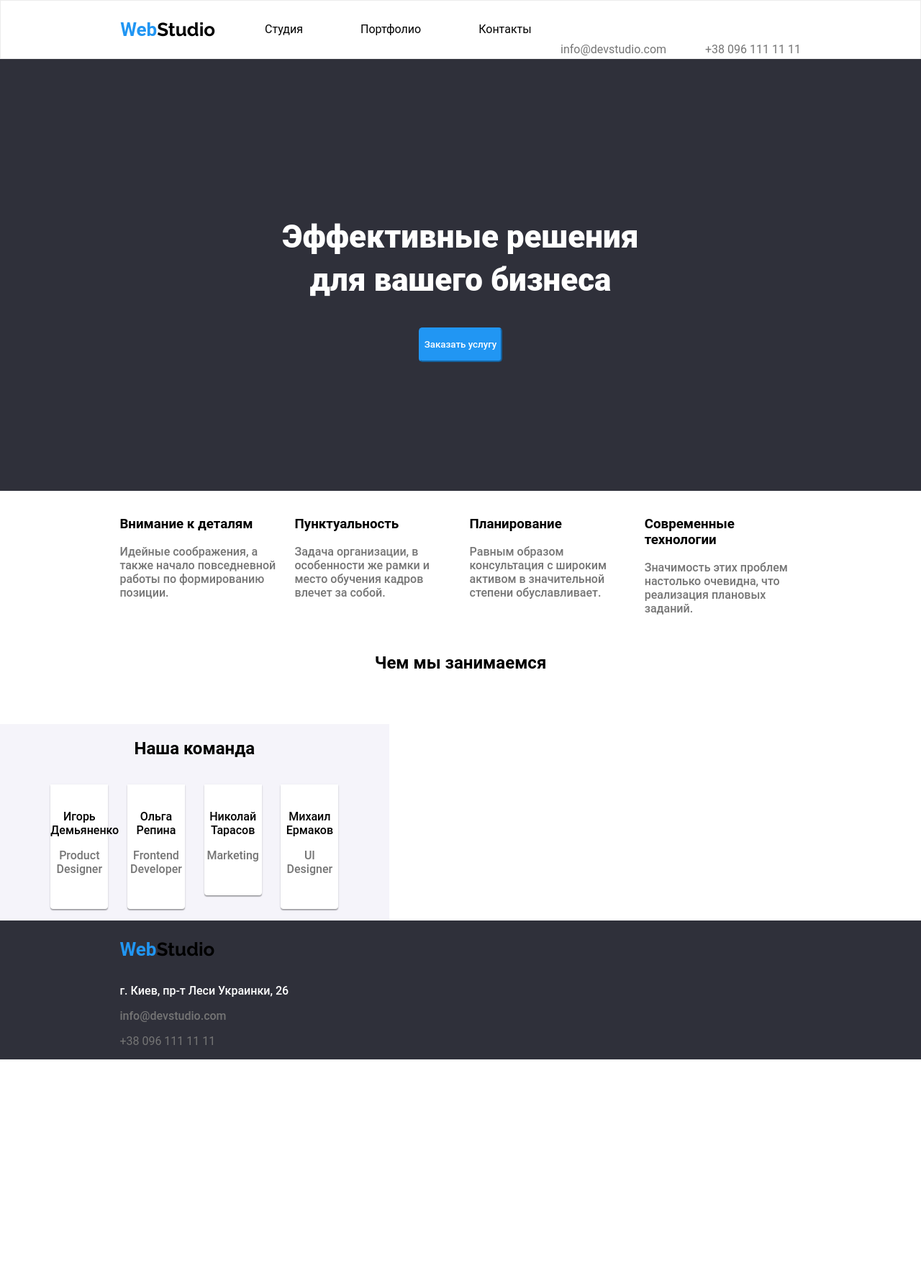
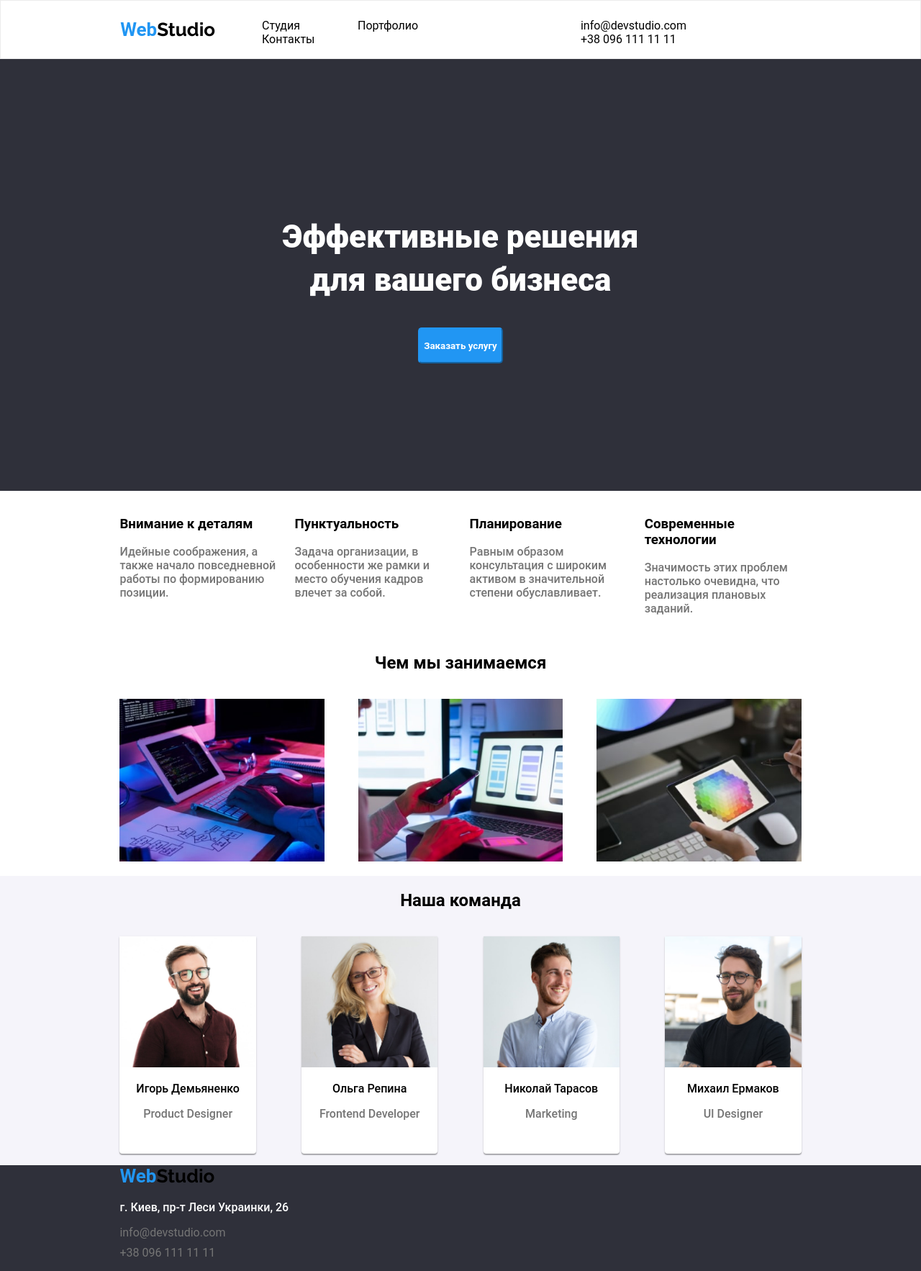
Before and after one commit to NikitaKh2/Homework, a plain HTML site: page homework 1/index.html in a window 1280 px wide. Shown: the whole page at 72% size. Before the commit the page ends 1472 px from the top, so only its background shows below. Drawn offline with Linux system fonts and the light colour scheme.

Commit message:
minor changes

```diff
--- a/homework 1/index.html
+++ b/homework 1/index.html
@@ -9,29 +9,29 @@
 </head>
 <body>
     <header>
-        <nav class="margin100">
+        <div class="margin100 nav">
             <a href="#" class="main"><p class="logo inline">
-                <span class="blue">Web</span>Studio
-            </p></a>
+                <span class="blue">Web</span>Studio</p></a>
+            <nav>
                 <ul class="list inline menu">
                     <li class="float margin-15"><a href="#">Студия</a></li>
                     <li class="float margin-15"><a href="#">Портфолио</a></li>
                     <li class="float margin-15"><a href="#">Контакты</a></li>
                 </ul>
-            <address class="inline float-r">
-                <ul>
+            </nav>
+            <ul class="inline menu contact">
                 <li class="list"><a href="login.html">info@devstudio.com</a></li>
                 <li class="list"><a href="+380961111111">+38 096 111 11 11</a></li>
             </ul>
-            </address>
-        </nav>
+        </div>
+
     </header>
     <main>
         <section class="order">
             <div class="take-an-order">
                 <div class="add">
                     <h1>Эффективные решения для вашего бизнеса</h1>
-                    <button><p>Заказать услугу</p></button>
+                    <button type="button">Заказать услугу</button>
                 </div>
             </div>
         </section>
@@ -58,9 +58,9 @@
         <section class="classes margin100">
             <h2>Чем мы занимаемся</h2>
             <ul class="flex-list w100">
-                <li class="float w33"><img src="images/whatWeDo.png" alt=""></li>
-                <li class="float w33"><img src="images/whatWeDo2.png" alt=""></li>
-                <li class="float w33"><img src="images/whatWeDo3.png" alt=""></li>
+                <li class="float w33"><img src="images/whatWeDo3.jpg" alt="Десктопные приложения" width="370"></li>
+                <li class="float w33"><img src="images/whatWeDo.jpg" alt="Мобильные приложения" width="370"></li>
+                <li class="float w33"><img src="images/whatWeDo2.jpg" alt="Дизайнерские решения" width="370"></li>
             </ul>
         </section>
         <section class="our-team margin100">
@@ -69,28 +69,28 @@
                 <ul class="flex-list w100">
                     <li class="float w20">
                         <div class="white">
-                            <img src="images/ourTeam.png" alt="" width="100%" height="auto">
+                            <img src="images/ourTeam.jpg" alt="Игорь Демьяненко" width="270">
                             <p>Игорь Демьяненко</p>
                             <p class="gray">Product Designer</p>
                         </div>
                     </li>
                     <li class="flex-float w20">
                         <div class="white">
-                            <img src="images/ourTeam2.png" alt="" width="100%" height="auto">
+                            <img src="images/ourTeam2.jpg" alt="Ольга Репина" width="270">
                             <p>Ольга Репина</p>
                             <p class="gray">Frontend Developer</p>
                         </div>
                     </li>
                     <li class="flex-float w20">
                         <div class="white">
-                            <img src="images/ourTeam3.png" alt="" width="100%" height="auto">
+                            <img src="images/ourTeam3.jpg" alt="Николай Тарасов" width="270">
                             <p>Николай Тарасов</p>
                             <p class="gray">Marketing</p>
                         </div>
                     </li>
                     <li class="flex-float w20">
                         <div class="white">
-                            <img src="images/ourTeam4.png" alt="" width="100%" height="auto">
+                            <img src="images/ourTeam4.jpg" alt="Михаил Ермаков" width="270">
                             <p>Михаил Ермаков</p>
                             <p class="gray">UI Designer</p>
                         </div>
@@ -100,18 +100,17 @@
         </section>
     </main>
     <footer>
-        <nav class="margin100">
+        <div class="margin100">
             <a href="#" class="main"><p class="logo">
-            <span class="blue">Web</span>Studio
-            </p></a>
+            <span class="blue">Web</span>Studio</p></a>
+            <address>
                 <ul class="list">
                     <li><p class="white-word">г. Киев, пр-т Леси Украинки, 26</p></li>
-                <address>
-                    <li><p><a href="login.html" class="margin-0">info@devstudio.com</a></p></li>
+                    <li class="margin-top-9"><a href="login.html">info@devstudio.com</a></li>
                     <li><a href="+380961111111" class="margin-0">+38 096 111 11 11</a></li>
+                </ul>
             </address>
-            </ul>
-        </nav>
+        <div>
     </footer>
 </body>
 </html>
--- a/homework 1/style-for-index.css
+++ b/homework 1/style-for-index.css
@@ -2,6 +2,9 @@
 *:not(.logo) {
     font-family: Roboto;
     font-style: normal;
+}
+button {
+    height: 50px;
 }
 p {
     font-weight: 500;
@@ -20,11 +23,15 @@ header {
 header ul {
     margin: 0px;
 }
-nav {
+.nav {
     padding-top: 25px;
+    display: flex;
 }
-nav a {
+.nav a {
     margin: 0px;
+}
+.contact {
+    margin-left: auto;
 }
 body {
     margin: 0px;
@@ -41,13 +48,13 @@ a {
 .our-team ul li {
     text-align: center;
 }
-address a {
+address ul a {
     color: #757575;
 }
 address ul {
     margin-top: 2px;
 }
-nav a:not(.main) {
+.nav a:not(.main) {
     margin-left: 50px;
 }
 .menu a {
@@ -170,9 +177,12 @@ button {
 footer {
     background-color: #2F303A;
 }
+.margin-top-9 {
+    margin: 9px 0;
+}
 h2 {
     text-align: center;
 }
-nav a:hover {
+.nav a:hover {
     color: #2196F3;
 }
```
Lines whose indentation alone changed are shown as unchanged.
